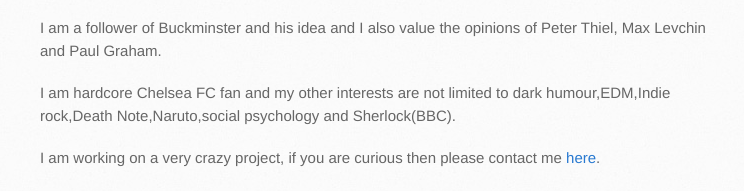
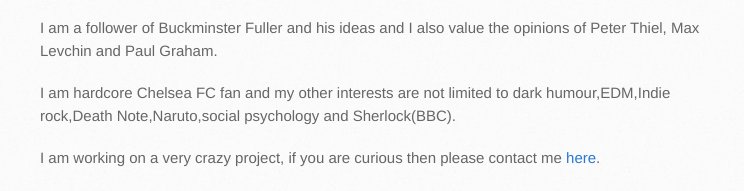
Before and after one commit to apoorvcode/apoorvcode.github.io, a plain HTML site: page index.html in a window 1280 px wide. Shown: the part 505-696 px from the top of the page, 130-874 px from the left. Drawn offline with Linux system fonts and the light colour scheme.

Commit message:
Update index.html

```diff
--- a/index.html
+++ b/index.html
@@ -33,7 +33,7 @@
 
 <p>One of my life goal is to try to find generalised solutions for the complex problems I find and make them as reproducible as possible.I’m acutely inclined towards cryptography,open assets,algorithmic finance,decentralisation,cognitive science, sharing economy, health and EdTech startups.</p>
 
-<p> I am a follower of Buckminster and his idea and I also value the opinions of Peter Thiel, Max Levchin and Paul Graham.</p>
+<p> I am a follower of Buckminster Fuller and his ideas and I also value the opinions of Peter Thiel, Max Levchin and Paul Graham.</p>
 
 </p>I am hardcore Chelsea FC fan and my other interests are not limited to dark humour,EDM,Indie rock,Death Note,Naruto,social psychology and Sherlock(BBC).</p>
 
```
